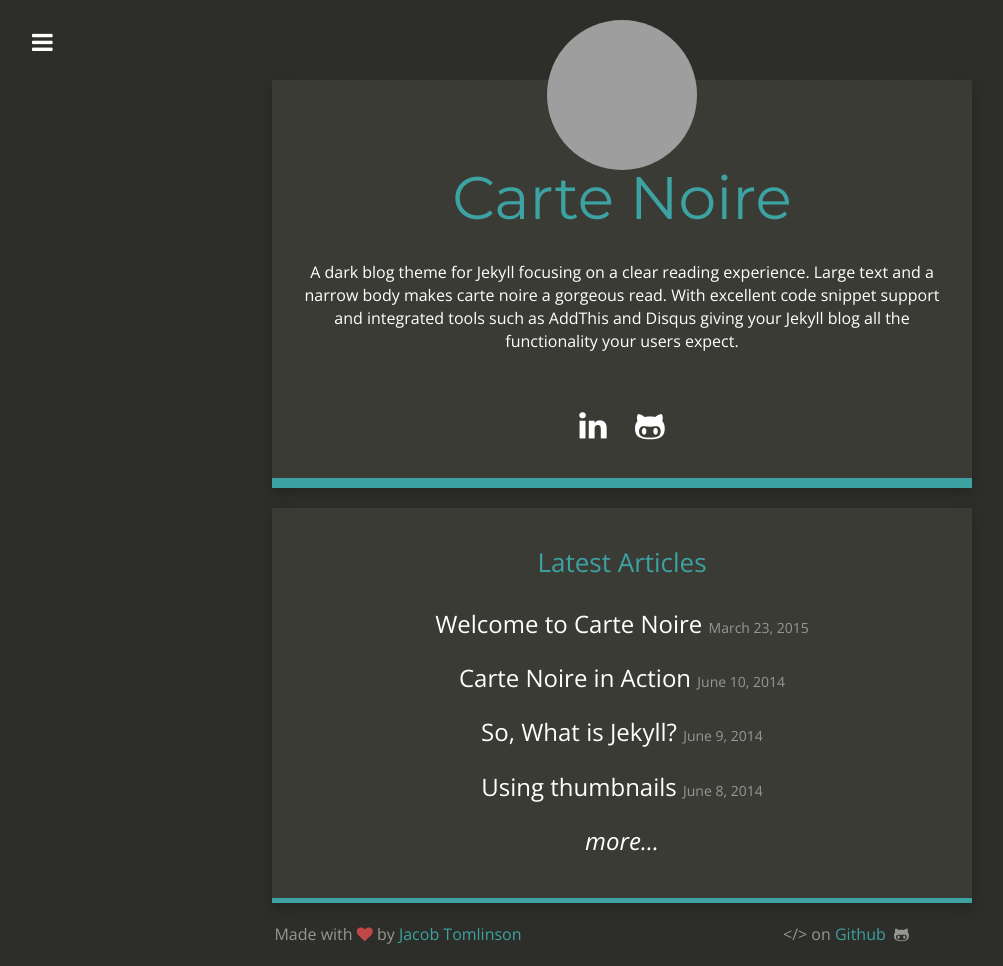
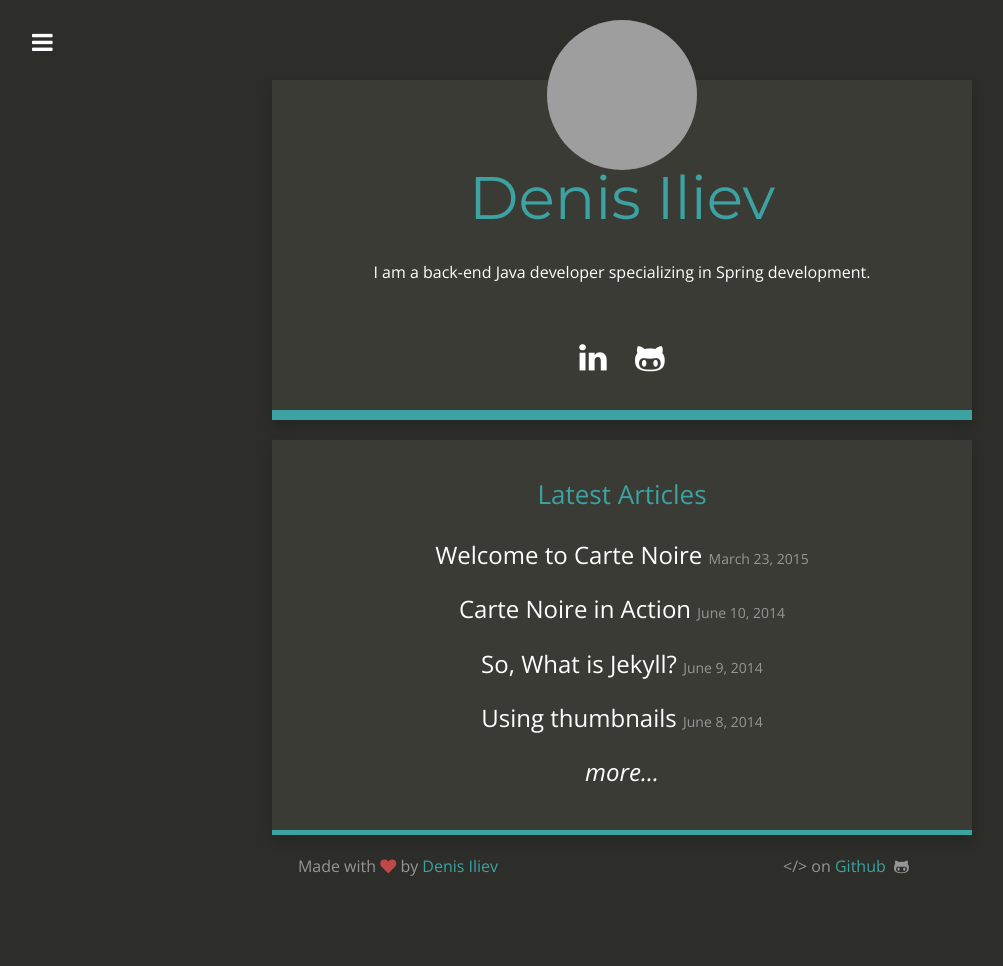
Before and after one commit to denistiano/denistiano.github.io, a Jekyll site: the page built from index.html, in a window 1280 px wide. Shown: the whole page, without its empty margins (18-1021 px from the left). Built offline with Jekyll 4.4.1, drawn with Linux system fonts in a browser that asks for light colours; nearby versions of some CDN libraries; after the commit the page ends 900 px from its top, so only the background shows below that; grey boxes are pictures that could not be loaded.

Commit message:
Update _config.yml

```diff
--- a/_config.yml
+++ b/_config.yml
@@ -1,31 +1,32 @@
 # Site settings
-title: "Carte Noire"
-email: jacob@jacobtomlinson.co.uk
-description: "A dark blog theme for Jekyll."
+title: "Denis Iliev"
+email: denistiano@gmail.com
+description: "A personal website for Denis Iliev."
 baseurl: ""
-url: "http://carte-noire.jacobtomlinson.co.uk/"
-title_description: "A dark blog theme for Jekyll focusing on a clear reading experience. Large text and a narrow body makes carte noire a gorgeous read. With excellent code snippet support and integrated tools such as AddThis and Disqus giving your Jekyll blog all the functionality your users expect."
-title_image: "https://www.gravatar.com/avatar/00000000000000000000000000000000?s=500&d=mm"
-google_analytics: "UA-20365477-4"
-disqus_account: cartenoire
-github_repository: https://github.com/jacobtomlinson/carte-noire
-addthis_id: ra-513c6fa83da6ec67
+url: "https://denisiliev.com/"
+title_description: "I am a back-end Java developer specializing in Spring development."
+title_image: "https://secure.gravatar.com/avatar/cadc8cde210309725cc60286ac08771c?size=250"
+# google_analytics: "UA-20365477-4"
+# disqus_account: cartenoire
+github_repository: https://github.com/denistiano
+# addthis_id: ra-513c6fa83da6ec67
 post_limit: 5
 
 # Social usernames/URLs
-twitter_username: _jacobtomlinson
-github_username:  jacobtomlinson
-instagram_username:
-reddit_username:
-linkedin_link: http://carte-noire.jacobtomlinson.co.uk/
-google_plus_link: http://carte-noire.jacobtomlinson.co.uk/
-stackoverflow_link: http://carte-noire.jacobtomlinson.co.uk/
-xing_link:
-facebook_link:
+# twitter_username: _jacobtomlinson
+github_username:  denistiano
+bitbucket_username: denistiano
+# instagram_username:
+# reddit_username:
+linkedin_link: https://www.linkedin.com/in/denis-iliev-1a26625a/
+# google_plus_link: http://carte-noire.jacobtomlinson.co.uk/
+# stackoverflow_link: http://carte-noire.jacobtomlinson.co.uk/
+# xing_link:
+# facebook_link:
 
 # Footer
-footer_left: "Made with <i class=\"fa fa-heart\"></i> by <a href=\"https://twitter.com/_JacobTomlinson\">Jacob Tomlinson</a>"
-footer_right: "&lt;/&gt; on <a href=\"https://github.com/jacobtomlinson/carte-noire\">Github</a> &nbsp;<i class=\"fa fa-github-alt\"></i>"
+footer_left: "Made with <i class=\"fa fa-heart\"></i> by <a href=\"https://www.linkedin.com/in/denis-iliev-1a26625a/\">Denis Iliev</a>"
+footer_right: "&lt;/&gt; on <a href=\"https://github.com/denistiano\">Github</a> &nbsp;<i class=\"fa fa-github-alt\"></i>"
 
 # Build settings
 markdown: kramdown
```
